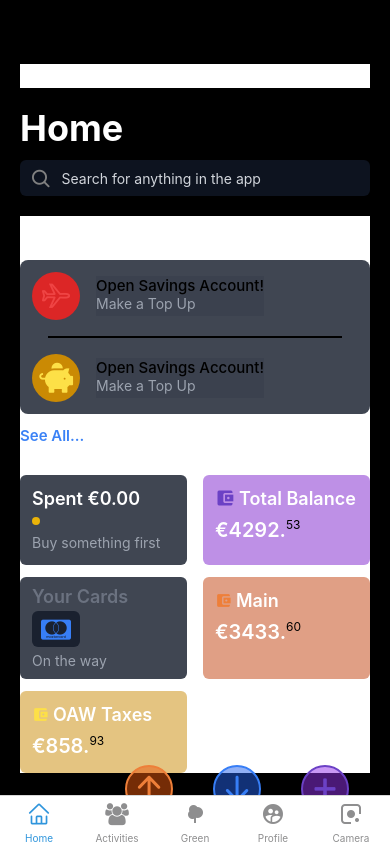
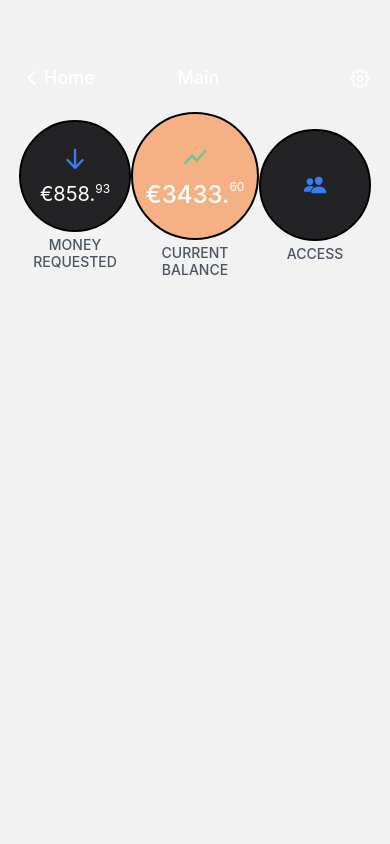
Before and after one commit to rookasrudzianskas/application-of-card-ui, a React Native app: screen /TabOne in a window 390 px wide. Built offline with nearby package versions, Linux system fonts and the light colour scheme; what expo-linking would draw is missing.

Commit message:
Add MainScreen
This screen is the main screen of the app.

```diff
--- a/navigation/index.tsx
+++ b/navigation/index.tsx
@@ -13,6 +13,7 @@ import HomeScreen from '../screens/HomeScreen';
 import TabTwoScreen from '../screens/TabTwoScreen';
 import { RootStackParamList, RootTabParamList, RootTabScreenProps } from '../types';
 import LinkingConfiguration from './LinkingConfiguration';
+import MainScreen from "../screens/MainScreen";
 
 export default function Navigation({ colorScheme }: { colorScheme: ColorSchemeName }) {
   return (
@@ -32,8 +33,9 @@ const Stack = createNativeStackNavigator<RootStackParamList>();
 
 function RootNavigator() {
   return (
-    <Stack.Navigator>
+    <Stack.Navigator initialRouteName={'MainScreen'}>
       <Stack.Screen name="Root" component={BottomTabNavigator} options={{ headerShown: false }} />
+      <Stack.Screen name="MainScreen" component={MainScreen} options={{ headerShown: false }} />
       <Stack.Screen name="NotFound" component={NotFoundScreen} options={{ title: 'Oops!' }} />
       <Stack.Group screenOptions={{ presentation: 'modal' }}>
         <Stack.Screen name="Modal" component={ModalScreen} />
--- a/screens/HomeScreen.tsx
+++ b/screens/HomeScreen.tsx
@@ -14,8 +14,10 @@ import {
   MaterialIcons,
   Octicons
 } from "@expo/vector-icons";
+import {useNavigation} from "@react-navigation/native";
 
 export default function HomeScreen({ navigation }: RootTabScreenProps<'TabOne'>) {
+  const router = useNavigation()
   return (
     <ScrollView contentContainerStyle={{paddingBottom: 20}} className="flex-1 bg-black pt-16 px-5 relative">
       <View className="flex-row items-center w-full justify-between">
@@ -97,7 +99,7 @@ export default function HomeScreen({ navigation }: RootTabScreenProps<'TabOne'>)
               </View>
               <Text className="text-sm text-gray-400 mt-1">On the way</Text>
             </TouchableOpacity>
-            <TouchableOpacity  activeOpacity={0.7} className="bg-orange-700/50 flex-1 rounded-md p-3">
+            <TouchableOpacity onPress={() => navigation.navigate('MainScreen')} activeOpacity={0.7} className="bg-orange-700/50 flex-1 rounded-md p-3">
               <View className="flex-row items-center bg-transparent space-x-1">
                 <MaterialIcons name="account-balance-wallet" size={17} color="#EE7F39" />
                 <Text className="font-[600] mt-[1px] text-[18px] text-white">Main</Text>
@@ -128,7 +130,7 @@ export default function HomeScreen({ navigation }: RootTabScreenProps<'TabOne'>)
           </View>
         </View>
       </View>
-      <View className="absolute -bottom-5 left-[105px] flex-row items-center space-x-10 bg-transparent">
+      <View className="absolute -bottom-5 left-[90px] flex-row items-center space-x-10 bg-transparent">
         <TouchableOpacity activeOpacity={0.7} className="w-12 h-12 bg-orange-600/50 items-center justify-center border border-[#ee7f39] border-[2px] rounded-full">
           <AntDesign name="arrowup" size={35} color="#ee7f39" />
         </TouchableOpacity>
--- /dev/null
+++ b/screens/MainScreen.tsx
@@ -0,0 +1,57 @@
+//@ts-nocheck
+import React from 'react';
+import {Text, View, StyleSheet, TouchableOpacity} from 'react-native';
+import {AntDesign, Feather, Ionicons, MaterialIcons} from "@expo/vector-icons";
+import {useNavigation} from "@react-navigation/native";
+
+const MainScreen = () => {
+  const navigation = useNavigation();
+  return (
+    <View className="pt-16 px-5">
+      <View className="flex-row items-center justify-between">
+        <TouchableOpacity onPress={() => navigation.goBack()} activeOpacity={0.7} className="flex-row items-center">
+          <Ionicons name="chevron-back-outline" size={24} color="white" />
+          <Text className="text-white text-lg font-[500]">Home</Text>
+        </TouchableOpacity>
+        <Text className="text-lg font-[500] text-white -ml-12">Main</Text>
+        <Feather name="settings" size={20} color="white" />
+      </View>
+      <View className="mt-5">
+        <View className="flex-row items-center justify-center">
+          <View className="items-center justify-center">
+            <View className="w-28 h-28 rounded-full bg-[#232326] items-center justify-center border border-black border-[2px]">
+              <AntDesign name="arrowdown" size={27} color="#377EF6" />
+              <View className="flex-row bg-transparent mt-2">
+                <Text className="font-[400] mt-[1px] text-[20px] text-white">
+                  €858.
+                </Text>
+                <Text className="text-xs mb-3 text-white">93</Text>
+              </View>
+            </View>
+            <Text className="text-gray-600 font-[500] uppercase max-w-[100px] text-center mt-1">Money Requested</Text>
+          </View>
+          <View className="items-center justify-center">
+            <View className="w-32 h-32 rounded-full bg-orange-500/50 items-center justify-center border border-black border-[2px]">
+              <MaterialIcons name="show-chart" size={28} color="#67C992" />
+              <View className="flex-row bg-transparent mt-2">
+                <Text className="font-[500] mt-[1px] text-[24px] text-white">
+                  €3433.
+                </Text>
+                <Text className="text-xs mb-3 text-white">60</Text>
+              </View>
+            </View>
+            <Text className="text-gray-600 font-[500] uppercase max-w-[100px] text-center mt-1">Current Balance</Text>
+          </View>
+          <View className="items-center justify-center">
+            <View className="w-28 h-28 rounded-full bg-[#232326] items-center justify-center border border-black border-[2px]">
+              <Ionicons name="ios-people" size={24} color="#377EF6" />
+            </View>
+            <Text className="text-gray-600 font-[500] uppercase max-w-[100px] text-center mt-1">Access</Text>
+          </View>
+        </View>
+      </View>
+    </View>
+  );
+};
+
+export default MainScreen;
--- a/types.tsx
+++ b/types.tsx
@@ -17,6 +17,7 @@ export type RootStackParamList = {
   Root: NavigatorScreenParams<RootTabParamList> | undefined;
   Modal: undefined;
   NotFound: undefined;
+  MainScreen: undefined;
 };
 
 export type RootStackScreenProps<Screen extends keyof RootStackParamList> = NativeStackScreenProps<
```
